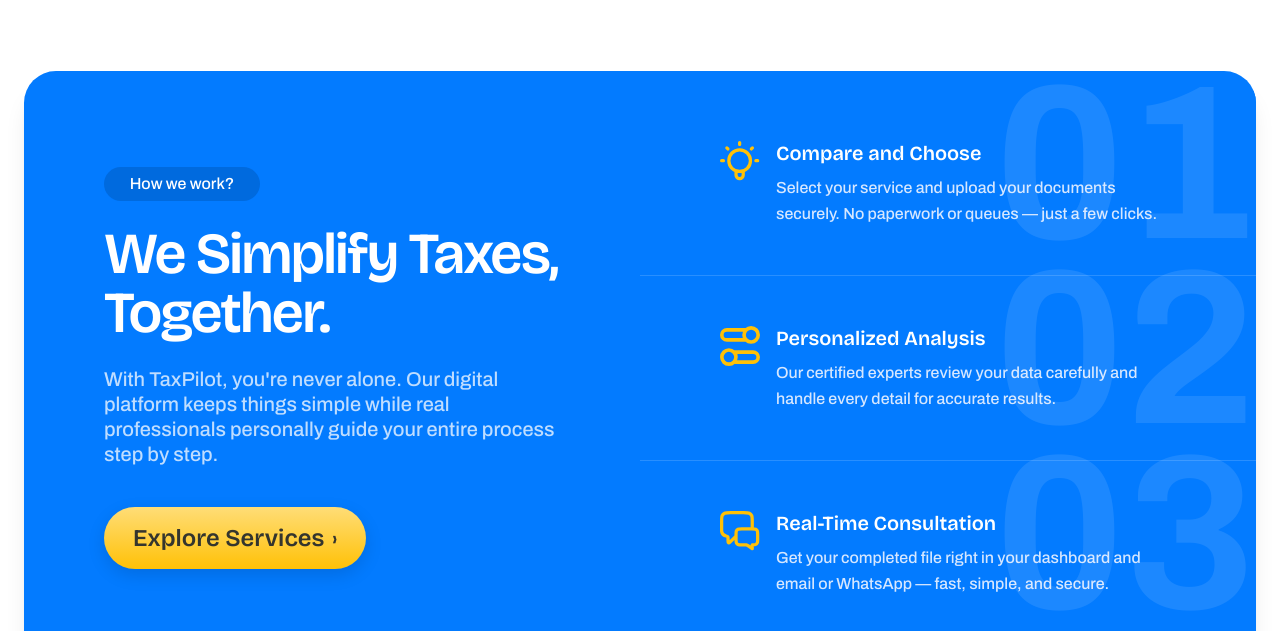
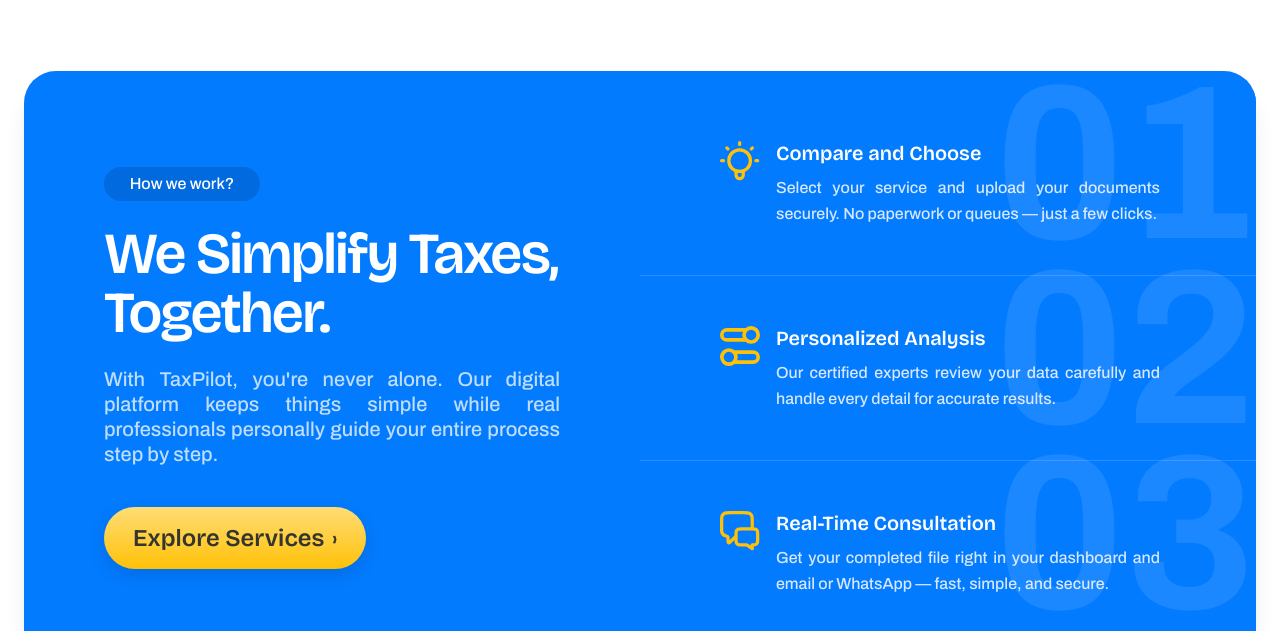
Before and after one commit to arqentech/tax-pilot-1, a React (Vite) app: page / in a window 1280 px wide. Shown: the part 1320-1951 px from the top of the page. Built offline with nearby package versions, Linux system fonts and the light colour scheme; no server answers.

Commit message:
Client review container fix

```diff
--- a/src/components/ui/ClientReview.tsx
+++ b/src/components/ui/ClientReview.tsx
@@ -23,7 +23,7 @@ const ClientReviews: React.FC<ClientReviewsProps> = ({ showBadge = true }) => {
         <div className="md:hidden w-full overflow-x-auto px-4">
           <div className="flex gap-4 justify-start">
             {reviews.map((r, idx) => (
-              <div key={idx} className="min-w-[300px] flex-shrink-0">
+              <div key={idx} className="max-w-[300px] flex-shrink-0">
                 <ReviewCard {...r} />
               </div>
             ))}
--- a/src/components/ui/HowWeWork.tsx
+++ b/src/components/ui/HowWeWork.tsx
@@ -14,7 +14,7 @@ export default function HowWeWork() {
             We Simplify Taxes, Together.
           </h2>
 
-          <p className="mt-6 text-[#BFDDFF] text-[18px] lg:text-[20px] leading-[25px]">
+          <p className="mt-6 text-justify text-[#BFDDFF] text-[18px] lg:text-[20px] leading-[25px]">
             With TaxPilot, you're never alone. Our digital platform keeps things
             simple while real professionals personally guide your entire process
             step by step.
@@ -43,7 +43,7 @@ export default function HowWeWork() {
                 className="w-10 h-10 flex-shrink-0 mt-[2px]"
               />
 
-              <div className="pr-2 flex flex-col justify-between h-full">
+              <div className="pr-4 text-justify flex flex-col justify-between h-full">
                 <div>
                   <h3 className="text-xl font-semibold font-bricolage">
                     {step.title}
```
